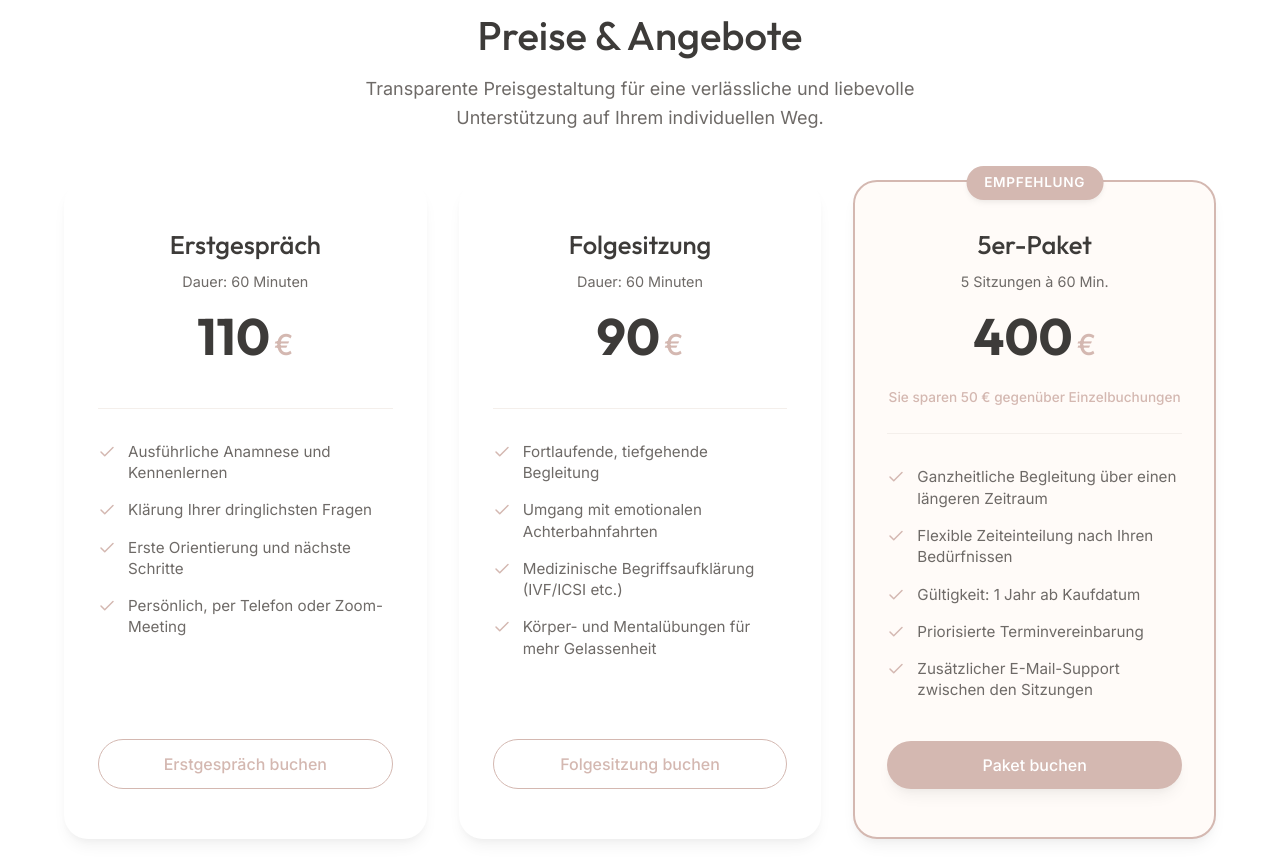
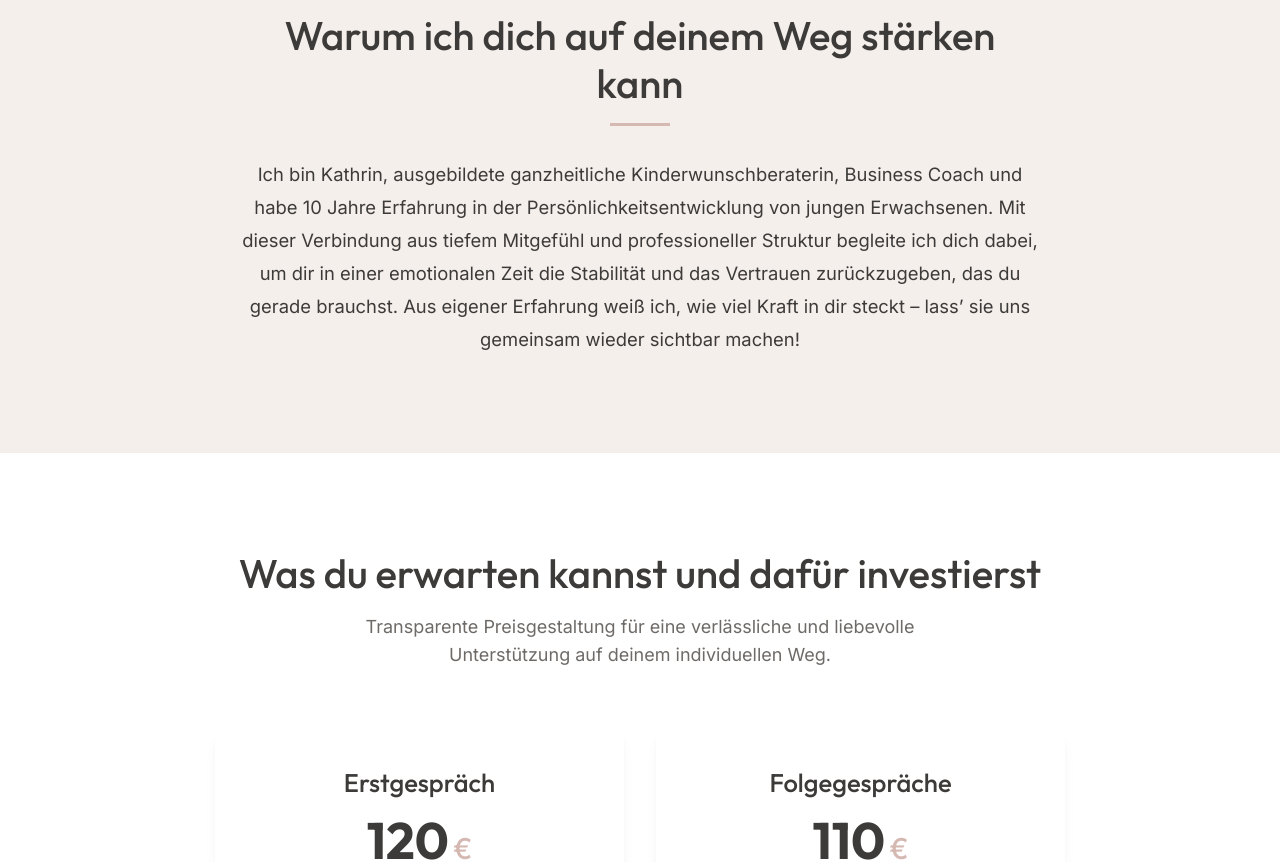
Before and after one commit to nielsinoglindini/kinderwunsch, a React (Vite) app: page / in a window 1280 px wide. Shown: the part 3100-3962 px from the top of the page. Built offline with nearby package versions, Linux system fonts and the light colour scheme.

Commit message:
feat: add bio section and update pricing structure with detailed descriptions and updated rates

```diff
--- a/src/App.tsx
+++ b/src/App.tsx
@@ -206,8 +206,21 @@ function App() {
           </div>
 
           <div className="text-center animate-on-scroll" style={{ marginTop: '48px' }}>
-            <p style={{ fontSize: '1.2rem', fontWeight: 500, color: 'var(--color-text-main)', maxWidth: '800px', margin: '0 auto', lineHeight: '1.6' }}>
+            <p style={{ fontSize: '1.2rem', fontWeight: 'normal', color: 'var(--color-text-main)', maxWidth: '800px', margin: '0 auto', lineHeight: '1.6' }}>
               Ganz egal, an welchem Punkt du gerade stehst: Wir schauen gemeinsam, was du JETZT brauchst, um wieder in deine Kraft zu finden.
+            </p>
+          </div>
+        </div>
+      </section>
+
+      {/* Why I can strengthen you Section */}
+      <section className="section section-secondary">
+        <div className="container">
+          <div className="text-center animate-on-scroll" style={{ maxWidth: '800px', margin: '0 auto' }}>
+            <h2 className="section-title">Warum ich dich auf deinem Weg stärken kann</h2>
+            <div style={{ width: '60px', height: '3px', backgroundColor: 'var(--color-primary)', margin: '0 auto 32px' }}></div>
+            <p style={{ fontSize: '1.15rem', lineHeight: '1.8', color: 'var(--color-text-main)' }}>
+              Ich bin Kathrin, ausgebildete ganzheitliche Kinderwunschberaterin, Business Coach und habe 10 Jahre Erfahrung in der Persönlichkeitsentwicklung von jungen Erwachsenen. Mit dieser Verbindung aus tiefem Mitgefühl und professioneller Struktur begleite ich dich dabei, um dir in einer emotionalen Zeit die Stabilität und das Vertrauen zurückzugeben, das du gerade brauchst. Aus eigener Erfahrung weiß ich, wie viel Kraft in dir steckt – lass’ sie uns gemeinsam wieder sichtbar machen!
             </p>
           </div>
         </div>
@@ -217,9 +230,9 @@ function App() {
       <section id="pricing" className="section section-light">
         <div className="container">
           <div className="text-center animate-on-scroll">
-            <h2 className="section-title">Preise & Angebote</h2>
+            <h2 className="section-title">Was du erwarten kannst und dafür investierst</h2>
             <p className="section-subtitle">
-              Transparente Preisgestaltung für eine verlässliche und liebevolle Unterstützung auf Ihrem individuellen Weg.
+              Transparente Preisgestaltung für eine verlässliche und liebevolle Unterstützung auf deinem individuellen Weg.
             </p>
           </div>
 
@@ -228,30 +241,31 @@ function App() {
             <div className="pricing-card animate-on-scroll">
               <div className="pricing-card-header">
                 <h3>Erstgespräch</h3>
-                <span className="duration">Dauer: 60 Minuten</span>
                 <div className="price-display">
-                  <span className="price-amount">110</span>
+                  <span className="price-amount">120</span>
                   <span className="price-currency">€</span>
                 </div>
               </div>
-              <ul className="pricing-features">
+              <p className="pricing-description" style={{ color: 'var(--color-text-muted)', fontSize: '0.95rem', lineHeight: '1.6', marginBottom: '24px' }}>
+                Der Kinderwunschweg kann emotional aufwühlend sein und brennende Fragen oder Sorgen hinterlassen, die dich gedanklich kaum zur Ruhe kommen lassen. In unserem Erstgespräch schenke ich dir einen geschützten, bewertungsfreien Raum, in dem alles, was dich aktuell belastet, laut ausgesprochen und sortiert werden darf. Gemeinsam ordnen wir das Chaos im Kopf, damit du schon nach dem ersten Gespräch mit spürbar mehr Klarheit, Erleichterung und einem sicheren Gefühl für deine nächsten Schritte nach Hause gehst. Lass uns den ersten Schritt gemeinsam machen.
+              </p>
+              <div style={{ borderTop: '1px solid var(--color-bg-secondary)', paddingTop: '20px', marginBottom: '24px' }}>
+                <h4 style={{ fontSize: '1rem', marginBottom: '12px', fontWeight: 600 }}>Mein Angebot für dich:</h4>
+                <ul className="pricing-features" style={{ margin: 0 }}>
                   <li className="pricing-feature-item">
                     <Check size={18} color="var(--color-primary)" />
-                  <span>Ausführliche Anamnese und Kennenlernen</span>
+                    <span><strong>Dauer:</strong> 60 Minuten</span>
                   </li>
                   <li className="pricing-feature-item">
                     <Check size={18} color="var(--color-primary)" />
-                  <span>Klärung Ihrer dringlichsten Fragen</span>
+                    <span><strong>Kosten:</strong> 120 € (einzeln oder als Paar)</span>
                   </li>
                   <li className="pricing-feature-item">
                     <Check size={18} color="var(--color-primary)" />
-                  <span>Erste Orientierung und nächste Schritte</span>
-                </li>
-                <li className="pricing-feature-item">
-                  <Check size={18} color="var(--color-primary)" />
-                  <span>Persönlich, per Telefon oder Zoom-Meeting</span>
+                    <span><strong>Ort:</strong> in Präsenz oder online via Zoom</span>
                   </li>
                 </ul>
+              </div>
               <button
                 onClick={() => handleOpenBooking('initial')}
                 className="btn btn-outline"
@@ -261,83 +275,41 @@ function App() {
               </button>
             </div>
 
-            {/* Card 2: Folgesitzung */}
+            {/* Card 2: Folgegespräche */}
             <div className="pricing-card animate-on-scroll" style={{ transitionDelay: '0.1s' }}>
               <div className="pricing-card-header">
-                <h3>Folgesitzung</h3>
-                <span className="duration">Dauer: 60 Minuten</span>
+                <h3>Folgegespräche</h3>
                 <div className="price-display">
-                  <span className="price-amount">90</span>
+                  <span className="price-amount">110</span>
                   <span className="price-currency">€</span>
                 </div>
               </div>
-              <ul className="pricing-features">
+              <p className="pricing-description" style={{ color: 'var(--color-text-muted)', fontSize: '0.95rem', lineHeight: '1.6', marginBottom: '24px' }}>
+                Du merkst nach dem Erstgespräch, dass du dir eine weiterführende, intensive Wegbegleitung wünschst? Nachdem wir im Erstgespräch die Basis gelegt haben, gehen wir in einem oder mehreren Folgegesprächen Schritt für Schritt weiter. Wir nehmen uns den Raum für deine aktuellen Fragen, sortieren die nächsten medizinischen oder emotionalen Schritte und fangen aufkommende Sorgen und Ängste direkt auf. Dabei knüpfen wir genau dort an, wo du gerade stehst und dir Begleitung wünschst.
+              </p>
+              <div style={{ borderTop: '1px solid var(--color-bg-secondary)', paddingTop: '20px', marginBottom: '24px' }}>
+                <h4 style={{ fontSize: '1rem', marginBottom: '12px', fontWeight: 600 }}>Mein Angebot für dich:</h4>
+                <ul className="pricing-features" style={{ margin: 0 }}>
                   <li className="pricing-feature-item">
                     <Check size={18} color="var(--color-primary)" />
-                  <span>Fortlaufende, tiefgehende Begleitung</span>
+                    <span><strong>Dauer:</strong> 60 Minuten</span>
                   </li>
                   <li className="pricing-feature-item">
                     <Check size={18} color="var(--color-primary)" />
-                  <span>Umgang mit emotionalen Achterbahnfahrten</span>
+                    <span><strong>Kosten:</strong> 110 € (einzeln oder als Paar)</span>
                   </li>
                   <li className="pricing-feature-item">
                     <Check size={18} color="var(--color-primary)" />
-                  <span>Medizinische Begriffsaufklärung (IVF/ICSI etc.)</span>
-                </li>
-                <li className="pricing-feature-item">
-                  <Check size={18} color="var(--color-primary)" />
-                  <span>Körper- und Mentalübungen für mehr Gelassenheit</span>
+                    <span><strong>Ort:</strong> in Präsenz oder online via Zoom</span>
                   </li>
                 </ul>
+              </div>
               <button
                 onClick={() => handleOpenBooking('followup')}
                 className="btn btn-outline"
                 style={{ width: '100%', marginTop: 'auto' }}
               >
-                Folgesitzung buchen
-              </button>
-            </div>
-
-            {/* Card 3: 5er-Paket */}
-            <div className="pricing-card featured animate-on-scroll" style={{ transitionDelay: '0.2s' }}>
-              <div className="pricing-card-badge">Empfehlung</div>
-              <div className="pricing-card-header">
-                <h3>5er-Paket</h3>
-                <span className="duration">5 Sitzungen à 60 Min.</span>
-                <div className="price-display">
-                  <span className="price-amount">400</span>
-                  <span className="price-currency">€</span>
-                </div>
-                <span style={{ fontSize: '0.85rem', color: 'var(--color-primary)', fontWeight: 500 }}>Sie sparen 50 € gegenüber Einzelbuchungen</span>
-              </div>
-              <ul className="pricing-features">
-                <li className="pricing-feature-item">
-                  <Check size={18} color="var(--color-primary)" />
-                  <span>Ganzheitliche Begleitung über einen längeren Zeitraum</span>
-                </li>
-                <li className="pricing-feature-item">
-                  <Check size={18} color="var(--color-primary)" />
-                  <span>Flexible Zeiteinteilung nach Ihren Bedürfnissen</span>
-                </li>
-                <li className="pricing-feature-item">
-                  <Check size={18} color="var(--color-primary)" />
-                  <span>Gültigkeit: 1 Jahr ab Kaufdatum</span>
-                </li>
-                <li className="pricing-feature-item">
-                  <Check size={18} color="var(--color-primary)" />
-                  <span>Priorisierte Terminvereinbarung</span>
-                </li>
-                <li className="pricing-feature-item">
-                  <Check size={18} color="var(--color-primary)" />
-                  <span>Zusätzlicher E-Mail-Support zwischen den Sitzungen</span>
-                </li>
-              </ul>
-              <button
-                onClick={() => handleOpenBooking('package')}
-                className="btn btn-primary"
-                style={{ width: '100%', marginTop: 'auto' }}
-              >
-                Paket buchen
+                Folgegespräch buchen
               </button>
             </div>
           </div>
--- a/src/components/BookingModal.tsx
+++ b/src/components/BookingModal.tsx
@@ -21,22 +21,15 @@ const SERVICES: Service[] = [
     id: 'initial',
     title: 'Erstgespräch',
     duration: '60 Minuten',
-    price: '110 €',
-    description: 'Ausführliche Anamnese, Kennenlernen und erste Orientierung'
+    price: '120 €',
+    description: 'Brennende Fragen & Sorgen sortieren, Klarheit & Erleichterung finden'
   },
   {
     id: 'followup',
-    title: 'Folgesitzung',
+    title: 'Folgegespräche',
     duration: '60 Minuten',
-    price: '90 €',
-    description: 'Tiefgehende Begleitung, emotionale Stütze und Mentalübungen'
-  },
-  {
-    id: 'package',
-    title: '5er-Paket',
-    duration: '5 x 60 Minuten',
-    price: '400 €',
-    description: 'Ganzheitliche Begleitung, flexible Termine (1 Jahr gültig, sparen Sie 50 €)'
+    price: '110 €',
+    description: 'Fortlaufende, tiefgehende Wegbegleitung Schritt für Schritt'
   }
 ];
 
--- a/src/index.css
+++ b/src/index.css
@@ -809,10 +809,13 @@ a {
 
 .pricing-grid {
   display: grid;
-  grid-template-columns: repeat(3, 1fr);
+  grid-template-columns: repeat(2, 1fr);
   gap: 32px;
   margin-top: 48px;
   align-items: stretch;
+  max-width: 850px;
+  margin-left: auto;
+  margin-right: auto;
 }
 
 .pricing-card {
```
Lines whose indentation alone changed are shown as unchanged.
